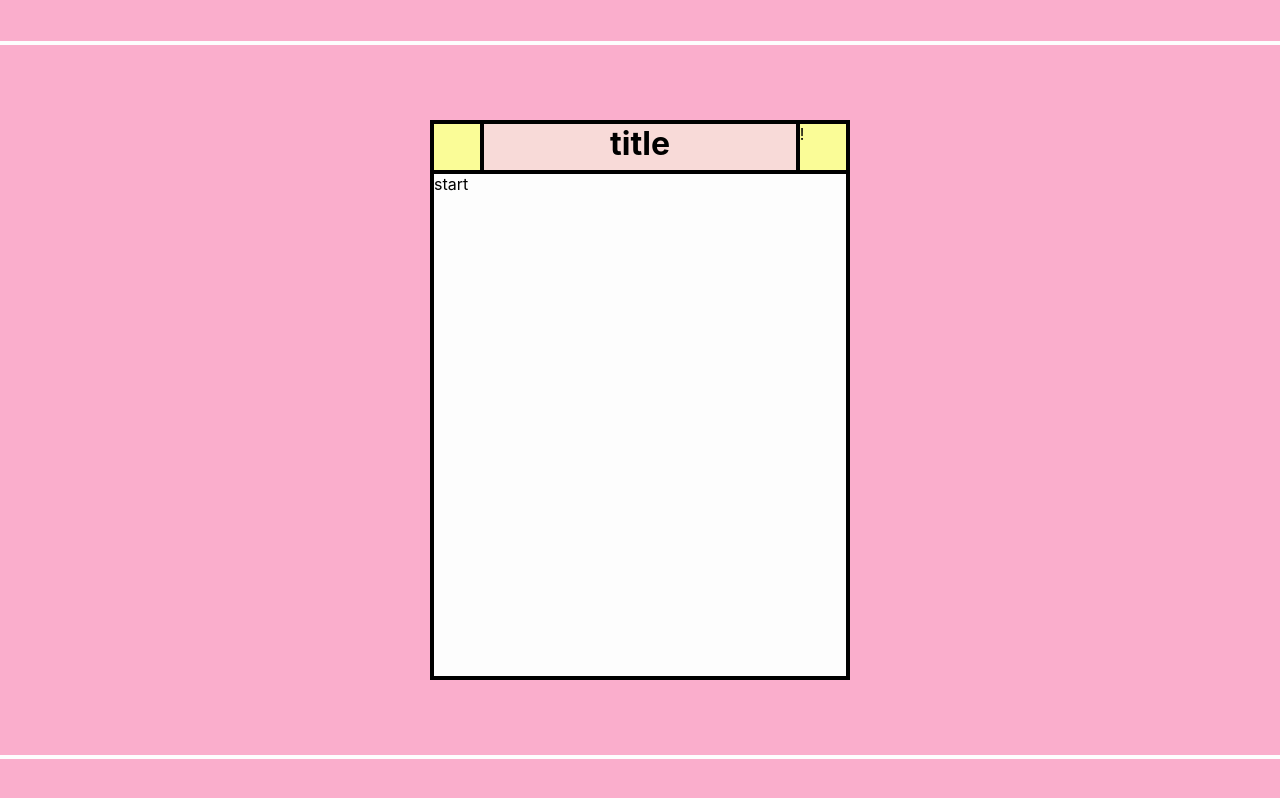
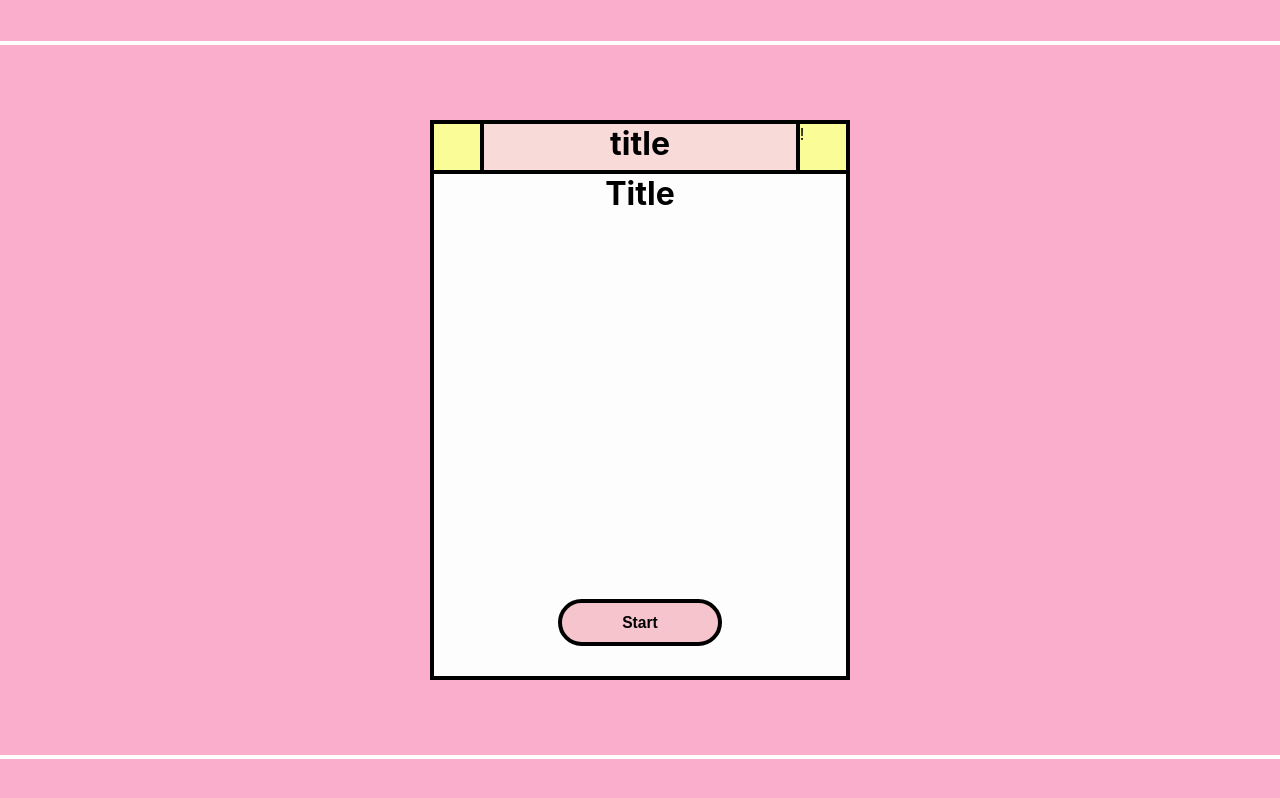
Before and after one commit to nkathyy/Life-Sim, a React (Create React App) app: page / in a window 1280 px wide. Built offline with nearby package versions, Linux system fonts and the light colour scheme.

Commit message:
implement StartScreen interface

```diff
--- a/src/App.css
+++ b/src/App.css
@@ -37,6 +37,10 @@ h1 {
   margin: 0;
 }
 
+h3 {
+  margin: 0;
+}
+
 .boxes {
   height: 100%;
   aspect-ratio: 1.1 / 1;
--- /dev/null
+++ b/src/components/Button.css
@@ -0,0 +1,23 @@
+button {
+  width: 40%;
+  aspect-ratio: 35 / 10;
+
+  color: black;
+  border: 4px solid black;
+  border-radius: 50px;
+  margin: auto;
+  margin-top: 0;
+}
+
+.big {
+  background-color: #f6c4cc;
+}
+
+button {
+  transition: transform 0.3s;
+}
+
+button:hover {
+  cursor: pointer;
+  transform: scale(1.08);
+}
--- /dev/null
+++ b/src/components/Button.jsx
@@ -0,0 +1,11 @@
+import "./Button.css";
+
+const Button = ({ btnType, btnText, onClick }) => {
+  return (
+    <button className={btnType} onClick={onClick}>
+      <h3>{btnText}</h3>
+    </button>
+  );
+};
+
+export default Button;
--- /dev/null
+++ b/src/components/StartScreen.css
@@ -0,0 +1,12 @@
+.startScreen {
+  width: 100%;
+  height: 100%;
+  display: flex;
+  flex-direction: column;
+  justify-content: space-around;
+  align-items: center;
+}
+
+.photo {
+  height: 70%;
+}
--- a/src/components/StartScreen.jsx
+++ b/src/components/StartScreen.jsx
@@ -1,5 +1,14 @@
+import Button from "./Button";
+import "./StartScreen.css";
+
 const StartScreen = () => {
-  return <div>start</div>;
+  return (
+    <div className="startScreen">
+      <h1>Title</h1>
+      <div className="photo"></div>
+      <Button btnType={"big"} btnText={"Start"} />
+    </div>
+  );
 };
 
 export default StartScreen;
```
